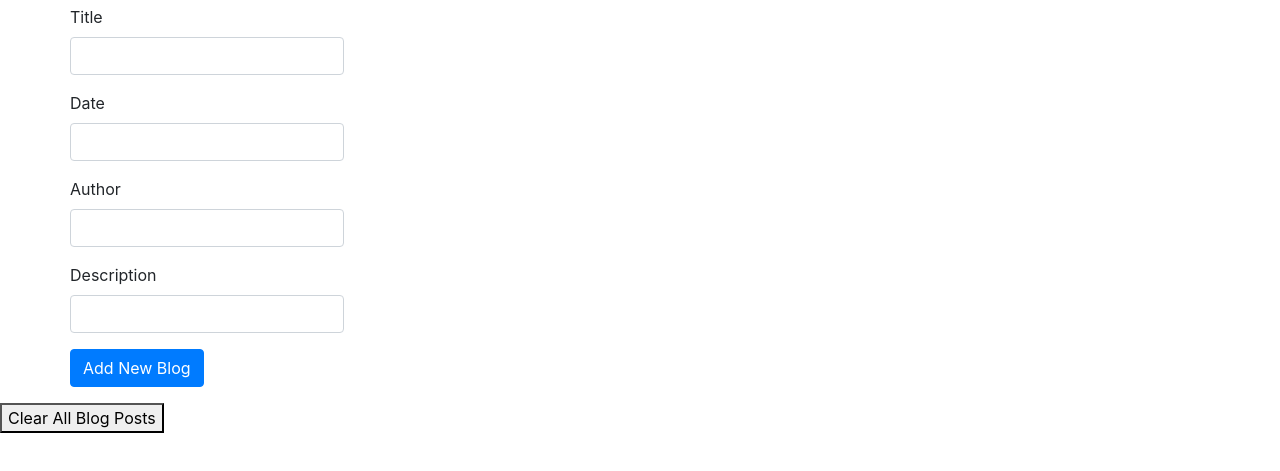
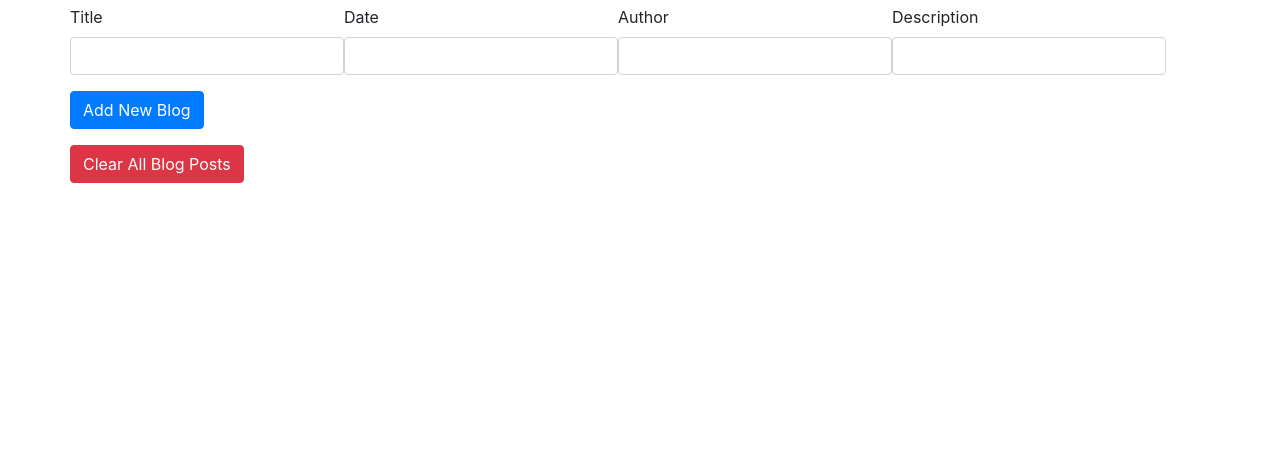
Before and after one commit to kevinzhu09/BlogSimplilearn, a plain HTML site: page index.html in a window 1280 px wide. Shown: the part 41-512 px from the top of the page. Drawn offline with nearby package versions, Linux system fonts and the light colour scheme.

Commit message:
bootstrap and debugging

```diff
--- a/index.html
+++ b/index.html
@@ -11,13 +11,13 @@
 </head>
 
 <body>
-    <main role="main" class="container">
+    <div class="container">
     <div class="row">
         <h2>Blog</h2>
     </div>
     <div class="row">
 
-        <form>
+
             <div class="form-group">
               <label for="myTitle">Title</label>
               <input type="text" class="form-control" id="myTitle">
@@ -38,11 +38,17 @@
                 <input type="text" class="form-control" id="myDescription">
             </div>
 
-            <button onclick="addBlog()" class="btn btn-primary">Add New Blog</button>
-          </form>
+
+
+
 
     </div>
-    <!-- <div class="row"> -->
+
+    <div class="row">
+        <button onclick="addBlog()" class="btn btn-primary">Add New Blog</button>
+    </div>
+
+    <div class="row">
     <ul id="myList">
         <!-- <li>
             <ul>
@@ -69,14 +75,18 @@
             </ul>
         </li> -->
     </ul>
-<!-- </div> -->
+</div>
 
-    </main>
-    <button onclick="removeAll()">Clear All Blog Posts</button>
+    <div class="row">
+    <button onclick="removeAll()" class="btn btn-danger">Clear All Blog Posts</button>
+    </div>
+
+</div>
+
     <script src="./myscript.js"></script>
 
-    <!-- <script src="https://code.jquery.com/jquery-3.5.1.slim.min.js" integrity="sha384-DfXdz2htPH0lsSSs5nCTpuj/zy4C+OGpamoFVy38MVBnE+IbbVYUew+OrCXaRkfj" crossorigin="anonymous"></script>
-    <script src="https://cdn.jsdelivr.net/npm/bootstrap@4.5.3/dist/js/bootstrap.bundle.min.js" integrity="sha384-ho+j7jyWK8fNQe+A12Hb8AhRq26LrZ/JpcUGGOn+Y7RsweNrtN/tE3MoK7ZeZDyx" crossorigin="anonymous"></script> -->
+    <script src="https://code.jquery.com/jquery-3.5.1.slim.min.js" integrity="sha384-DfXdz2htPH0lsSSs5nCTpuj/zy4C+OGpamoFVy38MVBnE+IbbVYUew+OrCXaRkfj" crossorigin="anonymous"></script>
+    <script src="https://cdn.jsdelivr.net/npm/bootstrap@4.5.3/dist/js/bootstrap.bundle.min.js" integrity="sha384-ho+j7jyWK8fNQe+A12Hb8AhRq26LrZ/JpcUGGOn+Y7RsweNrtN/tE3MoK7ZeZDyx" crossorigin="anonymous"></script>
 </body>
 
 </html>
--- a/myscript.js
+++ b/myscript.js
@@ -56,6 +56,7 @@ function addBlog() {
         document.getElementById('myDate').value = '';
         document.getElementById('myAuthor').value = '';
         document.getElementById('myDescription').value = '';
+        return false;
     }
 
     // var span = document.createElement('span');      // <span></span>
```
